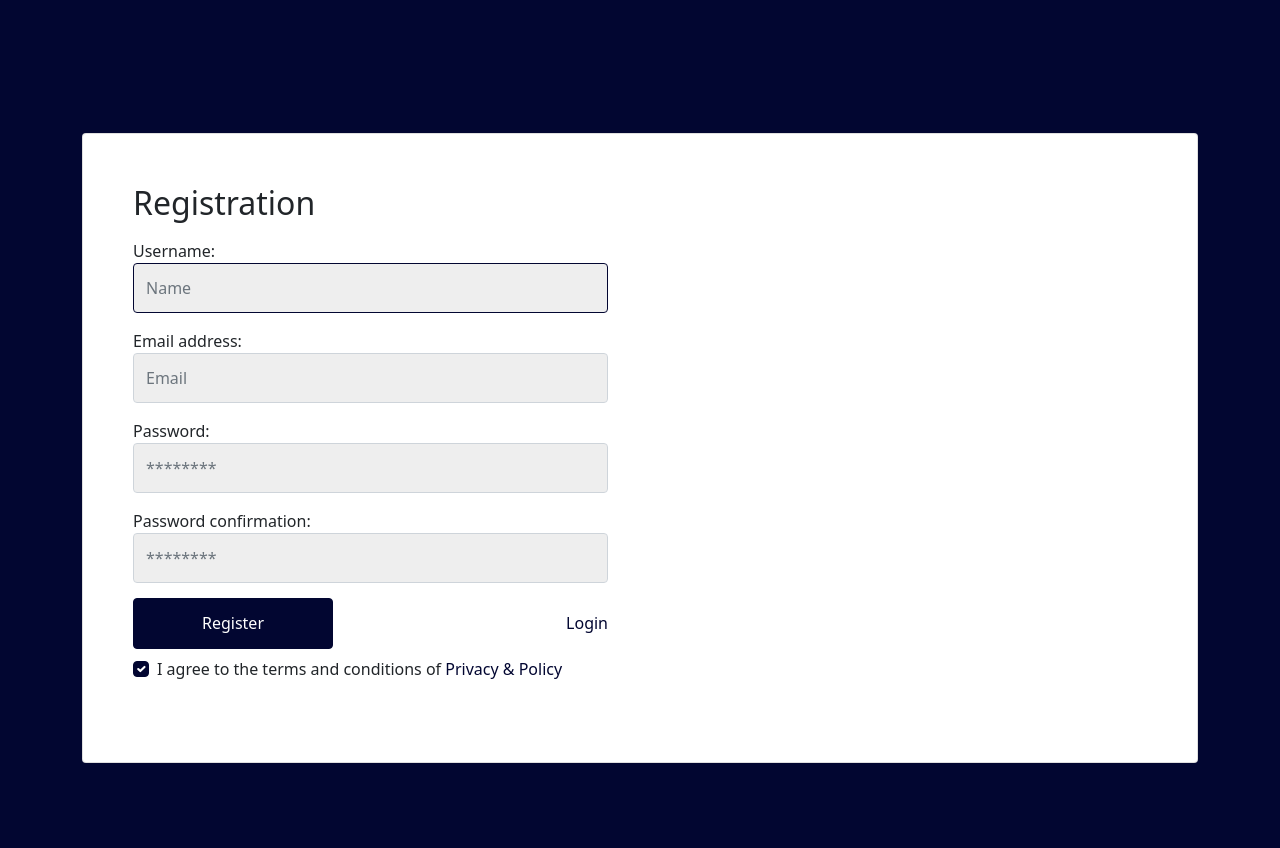
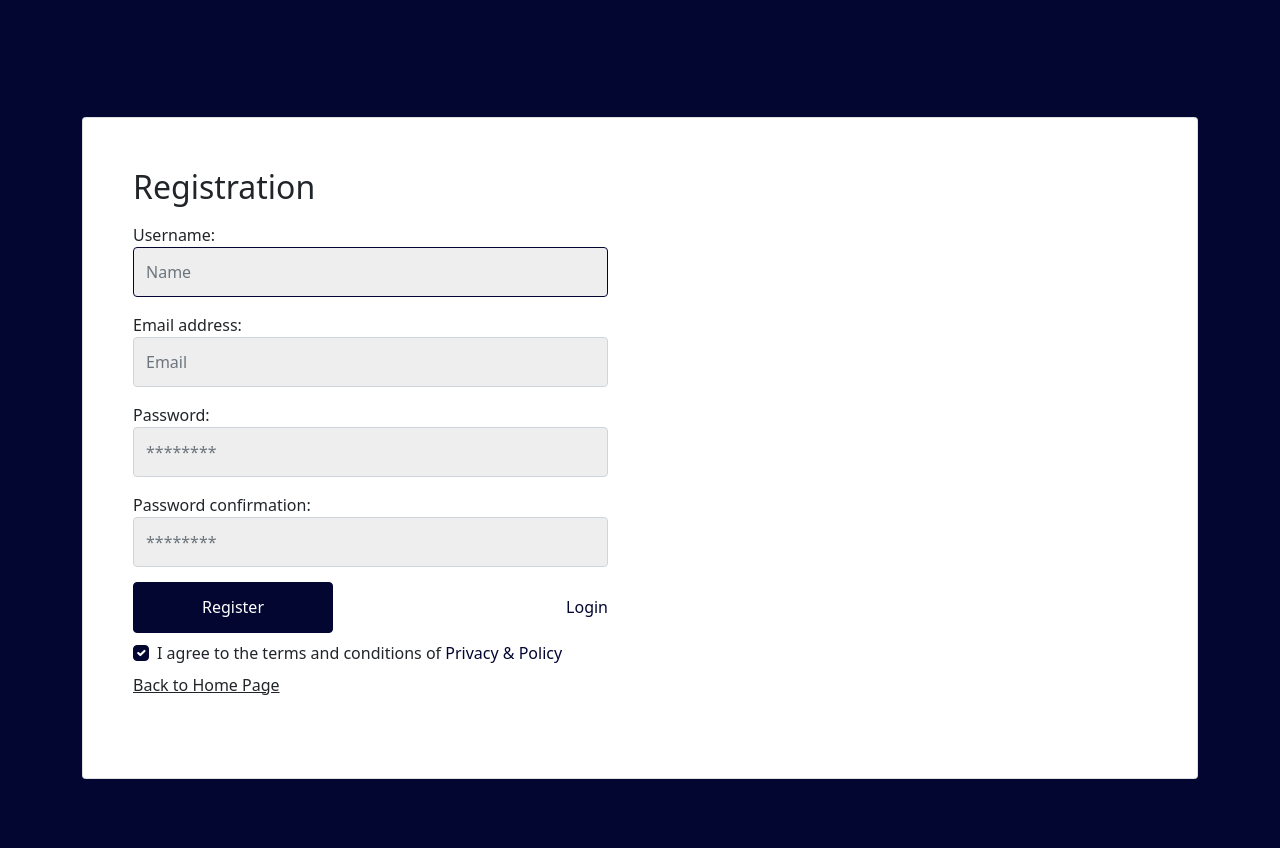
Before and after one commit to Inayatullahsh/Django_auth_todo_app, a Django app: page /accounts/register-user in a window 1280 px wide. Run offline with Django 3.2, Linux system fonts and the light colour scheme; some libraries are stand-ins or nearby versions.

Commit message:
Added link to home page to regiser.html file.

```diff
--- a/accounts/templates/accounts/register.html
+++ b/accounts/templates/accounts/register.html
@@ -43,6 +43,9 @@
                             id="flexCheckChecked" checked> <label class="form-check-label" for="flexCheckChecked"> I
                             agree to the terms and conditions of <a href="" class="login">Privacy & Policy</a> </label>
                     </div>
+                    <div class="mt-2">
+                        <a href="{% url 'index' %}" style="color: inherit">Back to Home Page</a>
+                    </div>
                 </form>
             </div>
             {% comment %} <div class="col-md-6">
```
